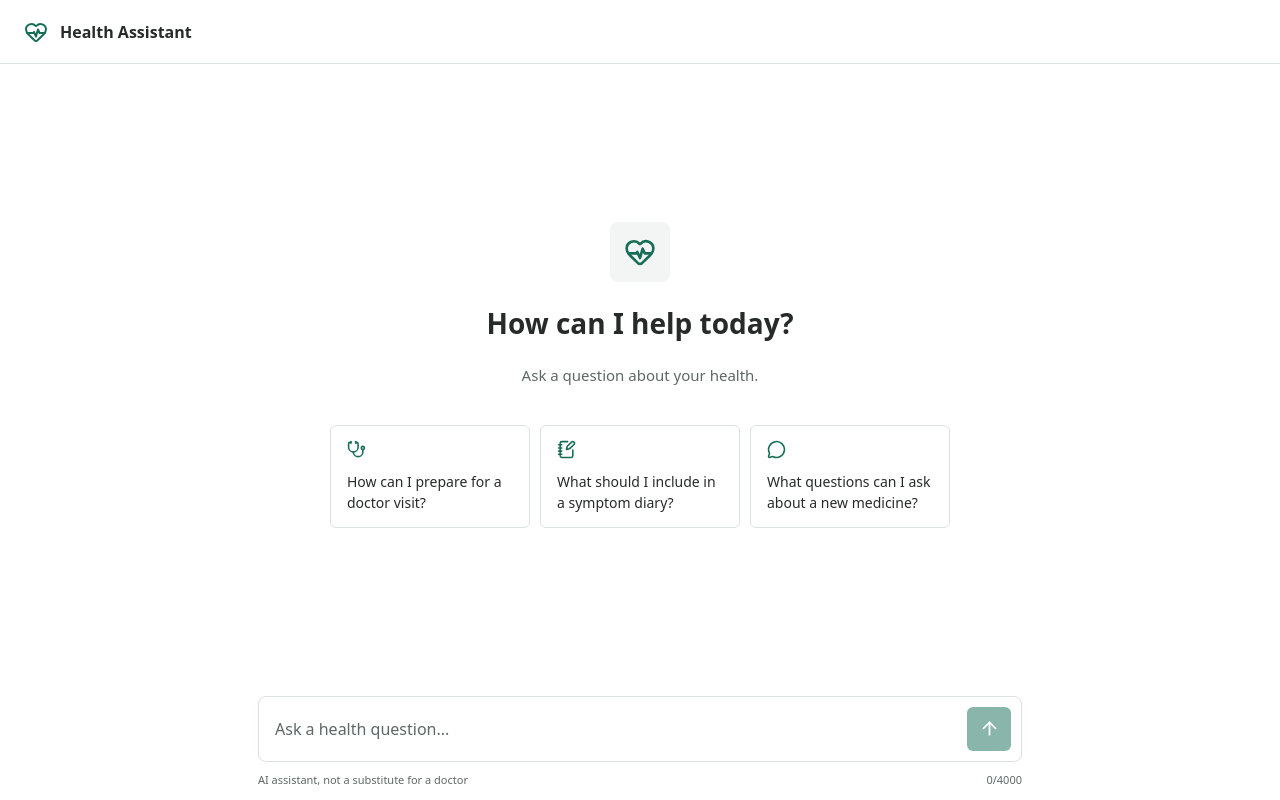
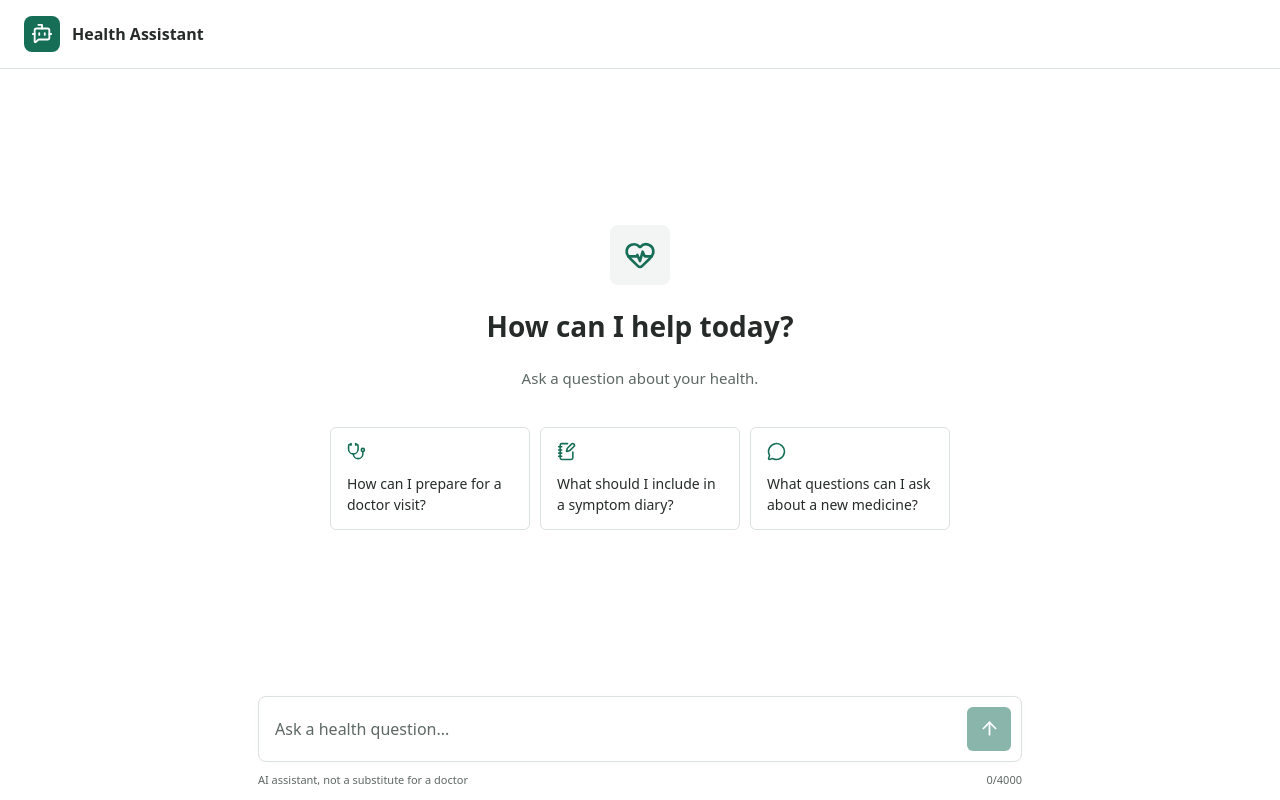
Before and after one commit to Pravin412/AIChat, a React (Vite) app in the folder chat-ui/: page / in a window 1280 px wide. Built offline with nearby package versions, Linux system fonts and the light colour scheme.

Commit message:
app title and logo

```diff
--- a/chat-ui/index.html
+++ b/chat-ui/index.html
@@ -1,21 +1,18 @@
 <!doctype html>
 <html lang="en">
+
 <head>
   <meta charset="UTF-8" />
   <link rel="icon" type="image/svg+xml" href="/favicon.svg" />
-    <meta
-      name="viewport"
-      content="width=device-width, initial-scale=1, viewport-fit=cover"
-    />
+  <meta name="viewport" content="width=device-width, initial-scale=1, viewport-fit=cover" />
   <meta name="theme-color" content="#176e57" />
-    <meta
-      name="description"
-      content="An accessible AI chat interface for general health questions."
-    />
-    <title>Health Assistant</title>
+  <meta name="description" content=" AI Chat is a clean, accessible interface for AI conversations." />
+  <title> AI Chat</title>
 </head>
+
 <body>
   <div id="root"></div>
   <script type="module" src="/src/main.tsx"></script>
 </body>
+
 </html>
--- a/chat-ui/src/app/App.tsx
+++ b/chat-ui/src/app/App.tsx
@@ -1,4 +1,4 @@
-import { HeartPulse } from 'lucide-react';
+import { BotMessageSquare } from 'lucide-react';
 
 import { ChatWindow } from '../features/chat/components/ChatWindow';
 import '../features/chat/chat.css';
@@ -9,7 +9,9 @@ export function App() {
   return (
     <main className="app-shell">
       <header className="app-header">
-        <HeartPulse size={24} aria-hidden="true" />
+        <span className="app-logo" aria-hidden="true">
+          <BotMessageSquare size={22} />
+        </span>
         <span>Health Assistant</span>
       </header>
       <ChatWindow />
--- a/chat-ui/src/app/styles.css
+++ b/chat-ui/src/app/styles.css
@@ -70,9 +70,23 @@ button:disabled {
   border-bottom: 1px solid var(--border);
   font-weight: 600;
 }
+.app-logo {
+  width: 36px;
+  height: 36px;
+  display: inline-flex;
+  align-items: center;
+  justify-content: center;
+  flex-shrink: 0;
+  color: white;
+  background: var(--accent);
+  border-radius: 8px;
+}
 .app-header svg,
 .empty-state > svg {
   color: var(--accent);
+}
+.app-logo svg {
+  color: currentColor;
 }
 .empty-state {
   flex: 1;
```
Also changed, not shown: chat-ui/public/favicon.svg. Lines whose indentation alone changed are shown as unchanged.
